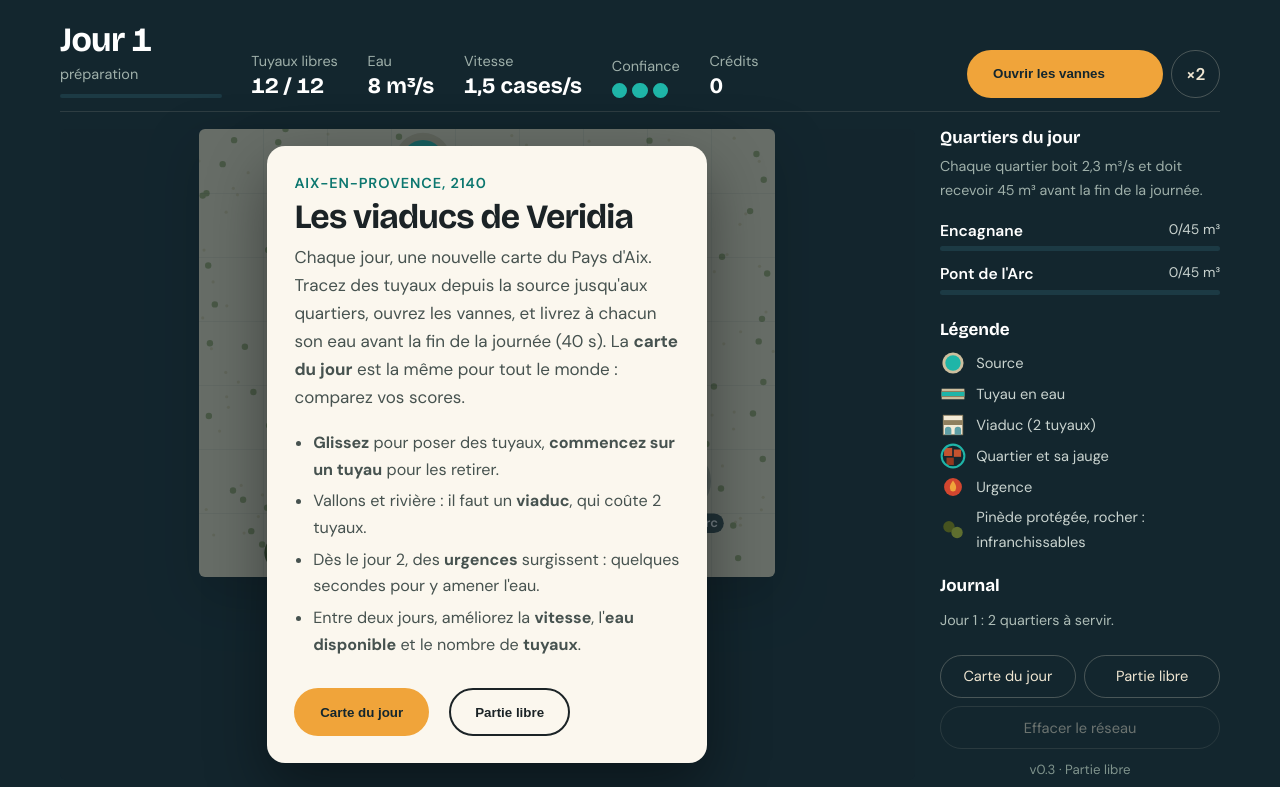
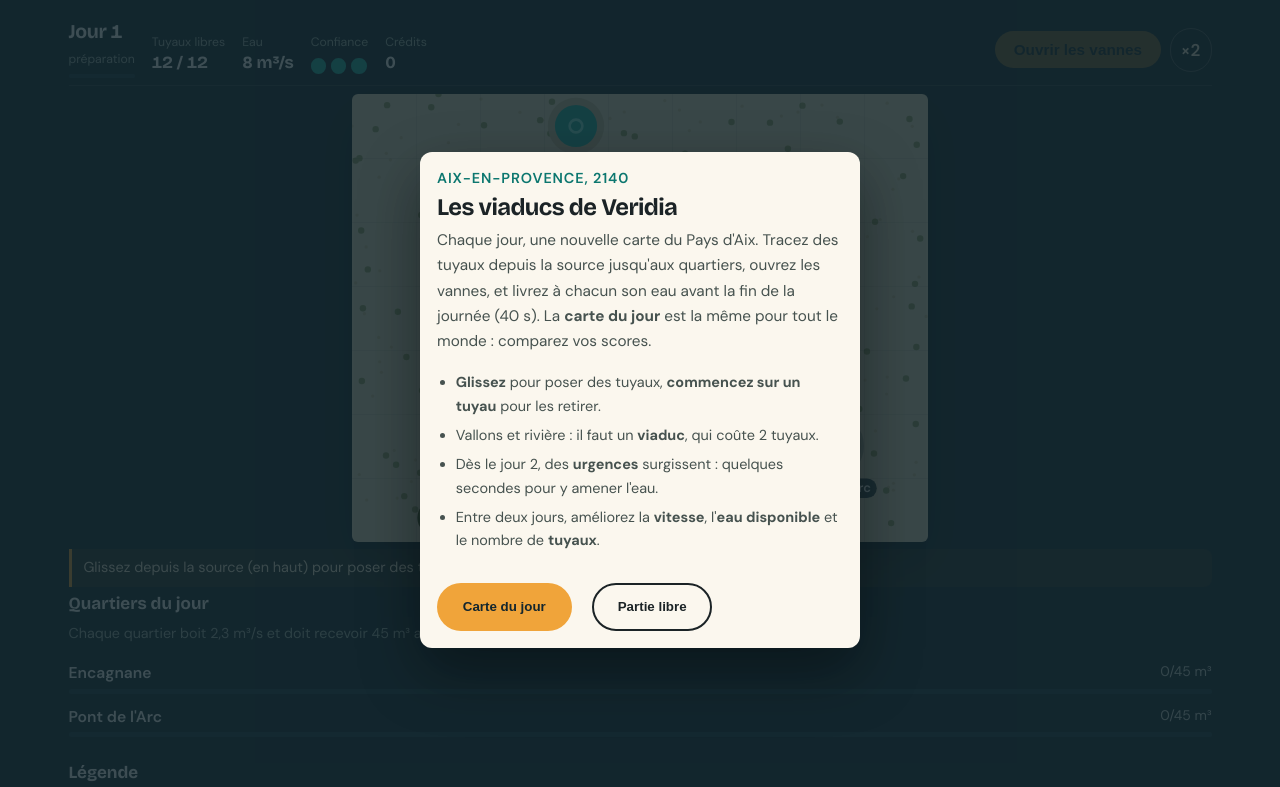
Before and after one commit to Androtim/Flexarion, an Astro site: page /jouer/embed in a window 1280 px wide. Shown: the top 787 px of the page. Built offline with nearby package versions, Linux system fonts and the light colour scheme; Astro itself is replaced by a stand-in of ours.

Commit message:
fix(game): v0.3.1 compact layout for itch.io frames
The embed uses a compact layout whose map also fits the frame height,
and intro, report and game-over screens cover the whole frame. The
'open valves' button is disabled while the welcome screen is shown, so
a day can no longer start behind it.

Co-Authored-By: Claude Opus 5.5 <noreply@anthropic.com>
Claude-Session: https://claude.ai/code/session_01CqR6hq8fkgMmvgqGeTd9YH

```diff
--- a/src/components/ViaducsApp.astro
+++ b/src/components/ViaducsApp.astro
@@ -5,10 +5,16 @@ import { STUDIO } from "../data/site";
 import { DEFI_VOTE } from "../data/defi";
 
 const ideaUrl = DEFI_VOTE.url ?? STUDIO.tiktok;
+
+interface Props {
+  /** Version compacte pour les cadres de petite taille (itch.io) : la carte s'ajuste aussi à la hauteur. */
+  compact?: boolean;
+}
+const { compact = false } = Astro.props;
 ---
 
 <section class="game-block" aria-label="Veridia 2140, jeu jouable">
-  <div class="wrap game" data-game>
+  <div class:list={["wrap game", { compact }]} data-game data-compact={compact ? "1" : undefined}>
     <div class="hud">
       <div class="hud-day">
         <strong data-day>Jour 1</strong>
@@ -17,7 +23,7 @@ const ideaUrl = DEFI_VOTE.url ?? STUDIO.tiktok;
       </div>
       <div class="hud-stat"><span>Tuyaux libres</span><strong data-pipes>12 / 12</strong></div>
       <div class="hud-stat"><span>Eau</span><strong data-water>8 m³/s</strong></div>
-      <div class="hud-stat"><span>Vitesse</span><strong data-speed>1,5 cases/s</strong></div>
+      <div class="hud-stat hud-speed"><span>Vitesse</span><strong data-speed>1,5 cases/s</strong></div>
       <div class="hud-stat"><span>Confiance</span><strong class="trust" data-trust role="img" aria-label="Confiance"></strong></div>
       <div class="hud-stat"><span>Crédits</span><strong data-credits>0</strong></div>
       <div class="hud-actions">
@@ -207,6 +213,12 @@ const ideaUrl = DEFI_VOTE.url ?? STUDIO.tiktok;
 
   .go {
     min-width: 11.5rem;
+  }
+
+  .go:disabled {
+    opacity: 0.45;
+    cursor: default;
+    transform: none;
   }
 
   .go:not(.btn-sun) {
@@ -606,4 +618,111 @@ const ideaUrl = DEFI_VOTE.url ?? STUDIO.tiktok;
       padding: 1.2rem 1.1rem 1.3rem;
     }
   }
+
+  /* ---------- Version compacte (itch.io, petits cadres) ---------- */
+
+  .game.compact {
+    grid-template-columns: 1fr;
+    grid-template-areas: "hud" "board" "side";
+    gap: 0.5rem;
+    padding-inline: 0.5rem;
+  }
+
+  .compact .hud {
+    gap: 0.25rem 1rem;
+    padding-bottom: 0.4rem;
+    align-items: center;
+  }
+
+  .compact .hud span {
+    font-size: 0.72rem;
+  }
+
+  .compact .hud strong {
+    font-size: 1rem;
+  }
+
+  .compact .hud-day {
+    min-width: 0;
+  }
+
+  .compact .hud-day strong {
+    font-size: 1.15rem;
+  }
+
+  .compact .timer {
+    margin-top: 0.2rem;
+  }
+
+  .compact .hud-speed {
+    display: none;
+  }
+
+  .compact .hud-actions {
+    margin-left: auto;
+    width: auto;
+  }
+
+  .compact .go {
+    min-width: 0;
+    padding: 0.45rem 1rem;
+    font-size: 0.9rem;
+  }
+
+  .compact .chip {
+    padding: 0.4rem 0.6rem;
+  }
+
+  .compact .hint {
+    margin-top: 0.4rem;
+    padding: 0.4rem 0.7rem;
+    font-size: 0.85rem;
+  }
+
+  /* Dans un cadre, accueil, bilan et fin couvrent tout le cadre et défilent si besoin. */
+  .compact .overlay {
+    position: fixed;
+    inset: 0;
+    z-index: 20;
+    overflow-y: auto;
+    padding: 0.6rem;
+    border-radius: 0;
+    background: rgba(19, 38, 46, 0.82);
+  }
+
+  .compact .overlay-card {
+    padding: 0.9rem 1rem 1rem;
+    font-size: 0.9rem;
+    border-radius: 12px;
+  }
+
+  .compact .overlay-card h2 {
+    font-size: 1.4rem;
+  }
+
+  .compact .rules {
+    margin-bottom: 0.7rem;
+    font-size: 0.85rem;
+  }
+
+  .compact .shop {
+    margin-bottom: 0.7rem;
+  }
+
+  .compact .shop :global(.u-help) {
+    display: none;
+  }
+
+  /* Cadre très bas : l'accueil garde l'essentiel (les règles restent dans l'aide sous la carte). */
+  @media (max-height: 520px) {
+    .compact .rules,
+    .compact .kicker {
+      display: none;
+    }
+
+    .compact .overlay-card p {
+      font-size: 0.85rem;
+      margin-bottom: 0.6rem;
+    }
+  }
 </style>
--- a/src/pages/jouer.astro
+++ b/src/pages/jouer.astro
@@ -148,6 +148,7 @@ const faqs = [
       </p>
       <h3 style="margin-top: 1.5rem;">Nouveautés</h3>
       <ul class="plain-list">
+        <li><strong>Version 0.3.1 (20 novembre) :</strong> le jeu s'adapte aux petits cadres (itch.io), et la partie ne peut plus démarrer derrière l'écran d'accueil.</li>
         <li><strong>Version 0.3 (20 novembre) :</strong> la carte du jour, identique pour tous les joueurs, et le partage du score. <a href="/devlogs/carte-du-jour-generation-deterministe/">Comment ça marche</a>.</li>
         <li><strong>Version 0.2 (17 novembre) :</strong> le jeu des viaducs remplace notre premier prototype. <a href="/devlogs/pivot-viaducs-generation-procedurale/">Pourquoi ce changement</a>.</li>
       </ul>
--- a/src/pages/jouer/embed.astro
+++ b/src/pages/jouer/embed.astro
@@ -49,7 +49,7 @@ const schema = {
   </head>
   <body>
     <h1 class="sr-only">Veridia 2140 : les viaducs, un jeu de Flexarion</h1>
-    <ViaducsApp />
+    <ViaducsApp compact />
     <p class="credit">
       Veridia 2140 version {GAME_VERSION}. Un jeu de <a href="https://flexarion.alwaysdata.net/" target="_blank" rel="noopener">Flexarion</a>,
       studio de jeux vidéo de science-fiction à Aix-en-Provence (projet étudiant, gratuit).
--- a/src/viaducs/content.ts
+++ b/src/viaducs/content.ts
@@ -1,7 +1,7 @@
 // Veridia 2140 : réglages du jeu. C'est ici qu'entrent les ajouts du défi « La ville des joueurs ».
 
 /** Version du jeu : +0.1 à chaque ajout du défi. */
-export const GAME_VERSION = "0.3";
+export const GAME_VERSION = "0.3.1";
 
 export const TUNING = {
   /** Durée d'une journée, vannes ouvertes (secondes). */
--- a/src/viaducs/main.ts
+++ b/src/viaducs/main.ts
@@ -82,7 +82,13 @@ export function boot(root: HTMLElement) {
   function resize() {
     const l = s.level;
     const w = canvas.parentElement!.clientWidth;
-    size = Math.floor(Math.min(64, w / l.w));
+    let fit = w / l.w;
+    if (root.dataset.compact) {
+      // Cadre de petite taille (itch.io) : la carte doit aussi tenir en hauteur, sous le bandeau et l'aide.
+      const top = canvas.parentElement!.getBoundingClientRect().top + window.scrollY;
+      fit = Math.min(fit, (window.innerHeight - top - 52) / l.h);
+    }
+    size = Math.max(16, Math.floor(Math.min(64, fit)));
     const dpr = window.devicePixelRatio || 1;
     canvas.style.width = `${size * l.w}px`;
     canvas.style.height = `${size * l.h}px`;
@@ -141,7 +147,9 @@ export function boot(root: HTMLElement) {
 
   // Commandes.
   const goBtn = $<HTMLButtonElement>("[data-go]");
+  const introOpen = () => !$("[data-intro]").hidden;
   goBtn.addEventListener("click", () => {
+    if (introOpen()) return; // la partie commence par l'écran d'accueil
     if (s.phase === "plan") {
       openValves(s);
       paused = false;
@@ -277,7 +285,7 @@ export function boot(root: HTMLElement) {
     $("[data-trust]").innerHTML = Array.from({ length: TUNING.trustMax }, (_, k) => `<i class="${k < s.trust ? "on" : ""}"></i>`).join("");
     $("[data-trust]").setAttribute("aria-label", `Confiance : ${s.trust} sur ${TUNING.trustMax}`);
     goBtn.textContent = s.phase === "plan" ? "Ouvrir les vannes" : s.phase !== "run" ? "Journée terminée" : paused ? "Reprendre" : "Pause";
-    goBtn.disabled = s.phase !== "plan" && s.phase !== "run";
+    goBtn.disabled = (s.phase !== "plan" && s.phase !== "run") || introOpen();
     goBtn.classList.toggle("btn-sun", s.phase === "plan" || paused);
     fastBtn.setAttribute("aria-pressed", String(fast));
     $<HTMLButtonElement>("[data-clear]").disabled = s.phase !== "plan" || !s.pipes.some(Boolean);
```
